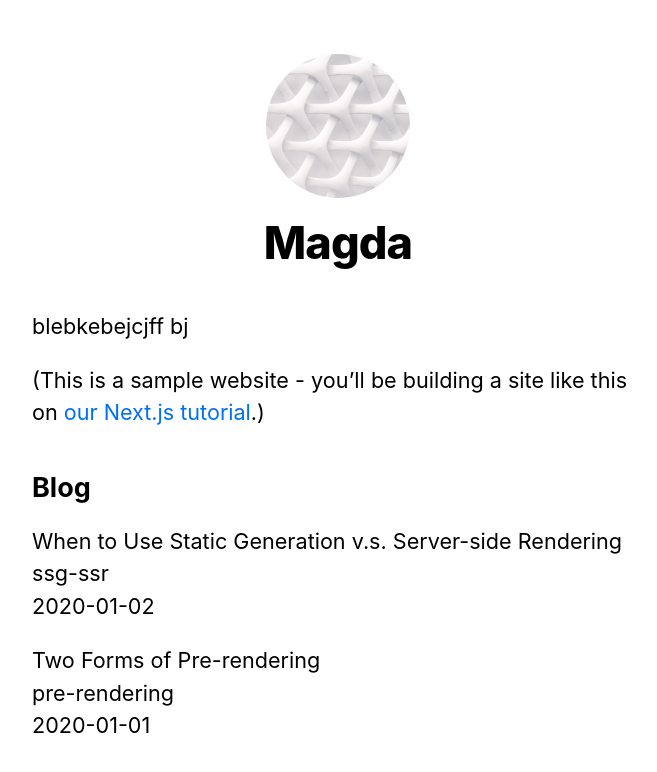
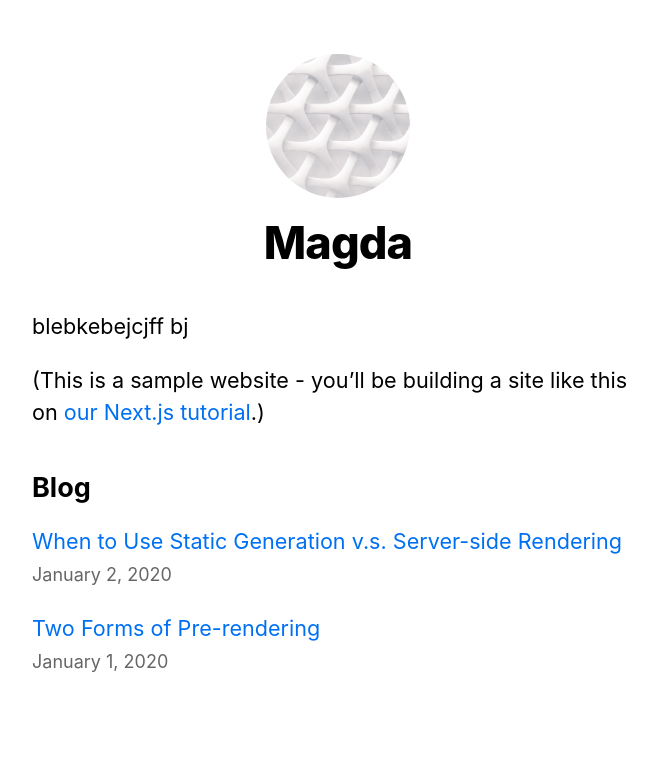
Before and after one commit to tomsonpl/best-vacation, a Next.js app: page / in a window 1280 px wide. Shown: the top 772 px of the page, without its empty margins (302-959 px from the left). Built offline with nearby package versions, Linux system fonts and the light colour scheme.

Commit message:
add Dynamic Routes

```diff
--- /dev/null
+++ b/components/date.tsx
@@ -0,0 +1,6 @@
+import { parseISO, format } from 'date-fns'
+
+export default function Date({ dateString }: any) {
+  const date = parseISO(dateString)
+  return <time dateTime={dateString}>{format(date, 'LLLL d, yyyy')}</time>
+}
--- a/lib/posts.tsx
+++ b/lib/posts.tsx
@@ -1,6 +1,8 @@
 import fs from 'fs'
 import path from 'path'
 import matter from 'gray-matter'
+import { remark } from 'remark'
+import html from 'remark-html'
 
 const postsDirectory = path.join(process.cwd(), 'posts')
 
@@ -61,16 +63,23 @@
   })
 }
 
-export function getPostData(id: any) {
+export async function getPostData(id: any) {
   const fullPath = path.join(postsDirectory, `${id}.md`)
   const fileContents = fs.readFileSync(fullPath, 'utf8')
 
   // Use gray-matter to parse the post metadata section
   const matterResult = matter(fileContents)
 
-  // Combine the data with the id
+  // Use remark to convert markdown into HTML string
+  const processedContent = await remark()
+    .use(html)
+    .process(matterResult.content)
+  const contentHtml = processedContent.toString()
+
+  // Combine the data with the id and contentHtml
   return {
     id,
+    contentHtml,
     ...matterResult.data,
   }
 }
--- a/package.json
+++ b/package.json
@@ -10,10 +10,14 @@
     "lint": "next lint"
   },
   "dependencies": {
+    "date-fns": "^2.28.0",
+    "fs": "^0.0.1-security",
     "gray-matter": "^4.0.3",
     "next": "12.1.6",
     "react": "18.1.0",
-    "react-dom": "18.1.0"
+    "react-dom": "18.1.0",
+    "remark": "^14.0.2",
+    "remark-html": "^15.0.1"
   },
   "devDependencies": {
     "@types/node": "17.0.35",
--- a/pages/index.tsx
+++ b/pages/index.tsx
@@ -2,6 +2,8 @@
 import Layout, { siteTitle } from '../components/layout'
 import utilStyles from '../styles/utils.module.css'
 import { getSortedPostsData } from '../lib/posts'
+import Link from 'next/link'
+import Date from '../components/date'
 
 export async function getStaticProps() {
   const allPostsData = getSortedPostsData()
@@ -30,11 +32,13 @@
         <ul className={utilStyles.list}>
           {allPostsData.map(({ id, date, title }: any) => (
             <li className={utilStyles.listItem} key={id}>
-              {title}
+              <Link href={`/posts/${id}`}>
+                <a>{title}</a>
+              </Link>
               <br />
-              {id}
-              <br />
-              {date}
+              <small className={utilStyles.lightText}>
+                <Date dateString={date} />
+              </small>
             </li>
           ))}
         </ul>
```
Also changed, not shown: pages/posts/[id].tsx (+15 -7 lines), 1 other file (tests, documents, lock files or other folders).
